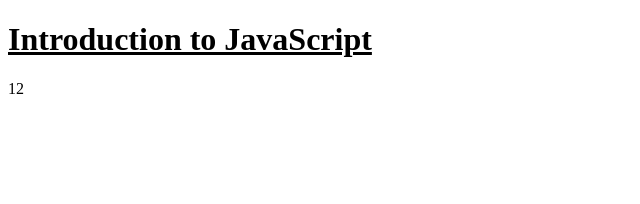
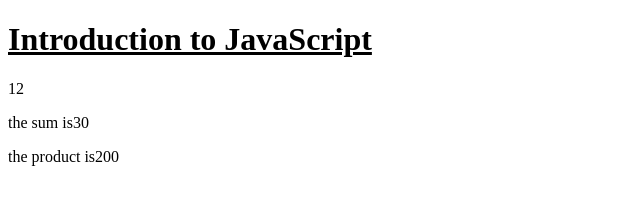
Before and after one commit to sabunextdoor/Intro-to-JavaScript, a plain HTML site: page index.html in a window 1280 px wide. Shown: the whole page, without its empty margins (0-640 px from the left). Drawn offline with Linux system fonts and the light colour scheme.

Commit message:
Added some variables

```diff
--- a/index.html
+++ b/index.html
@@ -8,9 +8,18 @@
  <body>
 <h1 id="head"> </h1>
 <p id="paragraph"> </p>
+<p id="p1"> </p>
+<p id="p2"> </p>
 <script>
+    var a= 10
+    var name= "Sabu"
+    var b= 20
+    var sum= a+b
+    var mult=a*b
     document.getElementById("head").innerHTML="Introduction to JavaScript"
     document.getElementById("paragraph").innerHTML= 12
+    document.getElementById("p1").innerHTML= "the sum is" + sum
+    document.getElementById("p2").innerHTML="the product is" + mult
 </script>
 
 </body>
```
